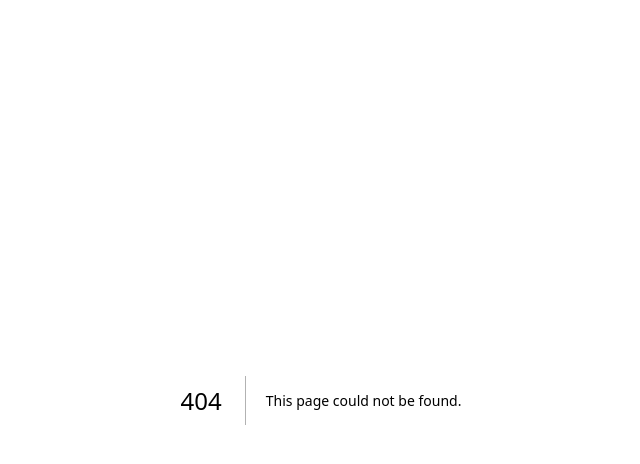
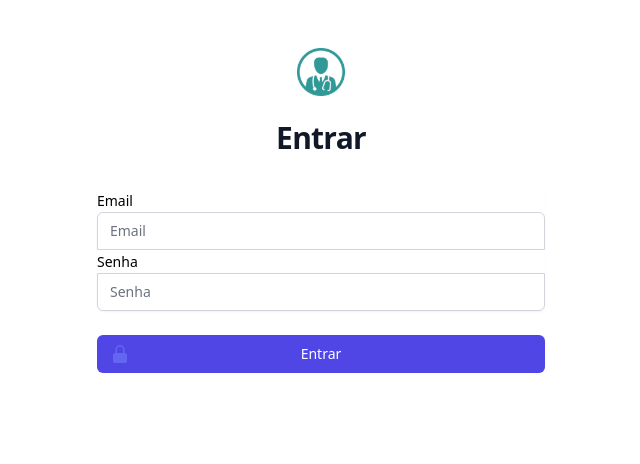
Before and after one commit to lucasvarino/hackathon-moinho-front, a Next.js app: page /login in a window 1280 px wide. Before the commit this address had no page. Shown: the top 464 px of the page, without its empty margins (319-959 px from the left). Built offline with nearby package versions, Linux system fonts and the light colour scheme.

Commit message:
Pagina login

```diff
--- /dev/null
+++ b/src/pages/login.js
@@ -0,0 +1,68 @@
+import { LockClosedIcon } from '@heroicons/react/20/solid'
+import Image from 'next/image';
+import Logo from '@/../public/logo.svg';
+
+export default function Login() {
+  return (
+    <div className="flex min-h-full items-center justify-center py-12 px-4 sm:px-6 lg:px-8">
+      <div className="w-full max-w-md space-y-8">
+        <div>
+          <Image
+            className="mx-auto h-12 w-auto"
+            src={Logo}
+            alt="Logo"
+          />
+          <h2 className="mt-6 text-center text-3xl font-bold tracking-tight text-gray-900">
+            Entrar
+          </h2>
+
+        </div>
+        <form className="mt-8 space-y-6" action="#" method="POST">
+          <input type="hidden" name="remember" defaultValue="true" />
+          <div className="-space-y-px rounded-md shadow-sm">
+            <div>
+              <label htmlFor="email" className="text-sm">
+                Email
+              </label>
+              <input
+                id="email"
+                name="email"
+                type="email"
+                autoComplete="email"
+                required
+                className="relative block w-full appearance-none rounded-none rounded-t-md border border-gray-300 px-3 py-2 text-gray-900 placeholder-gray-500 focus:z-10 focus:border-indigo-500 focus:outline-none focus:ring-indigo-500 sm:text-sm"
+                placeholder="Email"
+              />
+            </div>
+            <div>
+              <label htmlFor="password" className="text-sm">
+                Senha
+              </label>
+              <input
+                id="password"
+                name="password"
+                type="password"
+                autoComplete="current-password"
+                required
+                className="relative block w-full appearance-none rounded-none rounded-b-md border border-gray-300 px-3 py-2 text-gray-900 placeholder-gray-500 focus:z-10 focus:border-indigo-500 focus:outline-none focus:ring-indigo-500 sm:text-sm"
+                placeholder="Senha"
+              />
+            </div>
+          </div>
+
+          <div>
+            <button
+              type="submit"
+              className="group relative flex w-full justify-center rounded-md border border-transparent bg-indigo-600 py-2 px-4 text-sm font-medium text-white hover:bg-indigo-700 focus:outline-none focus:ring-2 focus:ring-indigo-500 focus:ring-offset-2"
+            >
+              <span className="absolute inset-y-0 left-0 flex items-center pl-3">
+                <LockClosedIcon className="h-5 w-5 text-indigo-500 group-hover:text-indigo-400" aria-hidden="true" />
+              </span>
+              Entrar
+            </button>
+          </div>
+        </form>
+      </div>
+    </div>
+  );
+}
```
